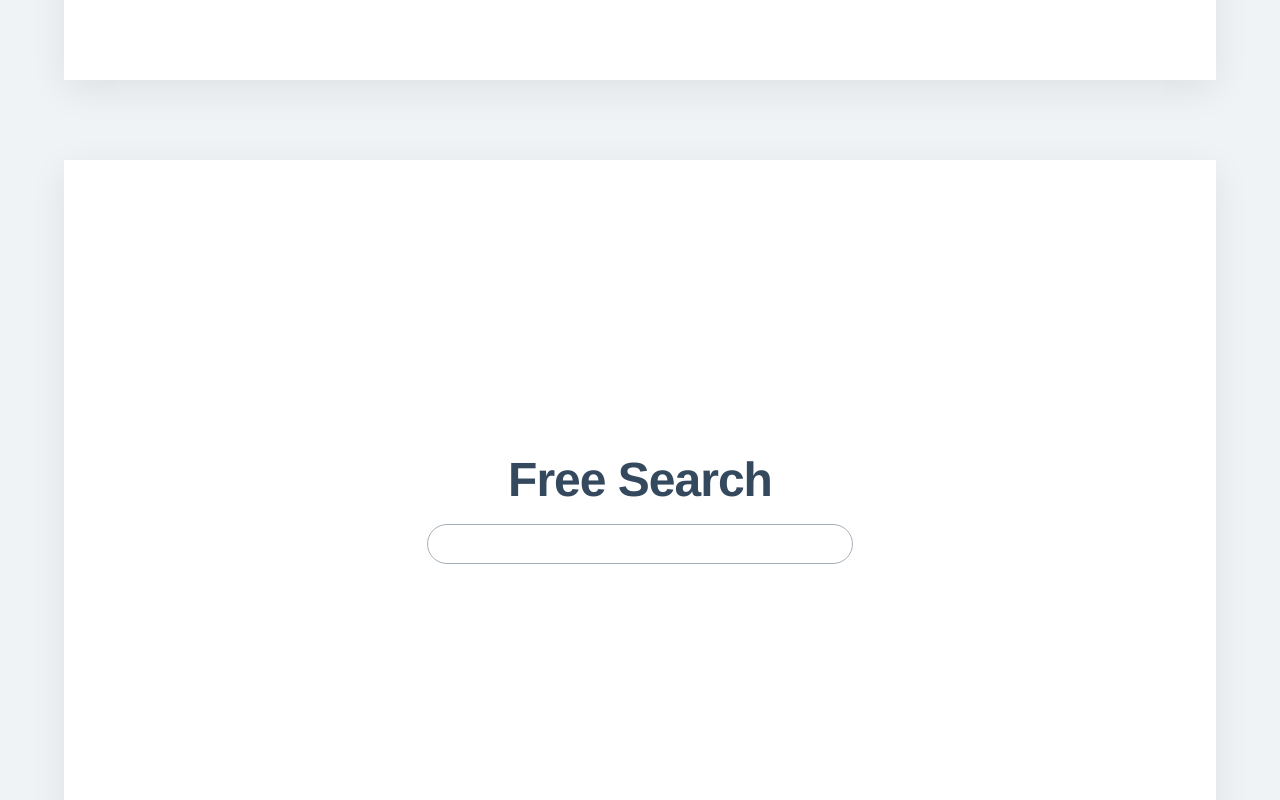
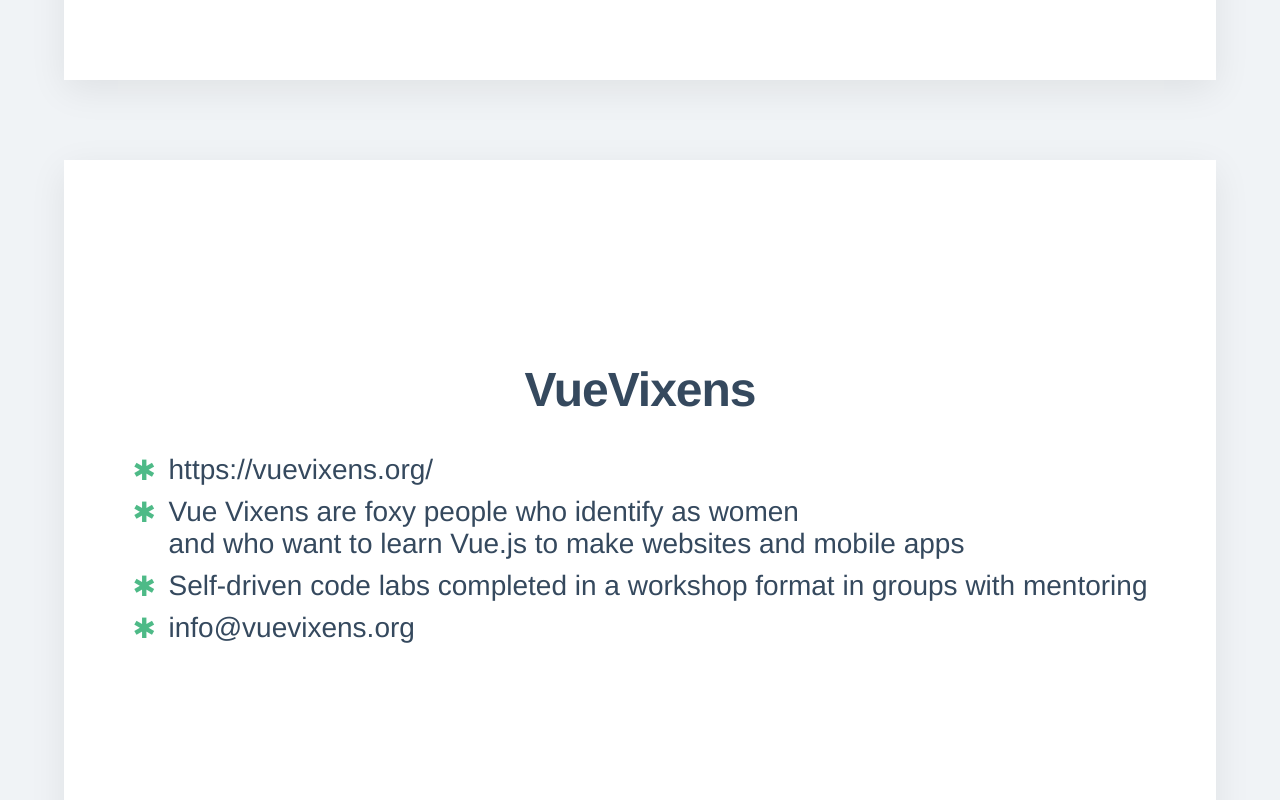
Before and after one commit to pulilab/vue-people-stats, a Vue app: page / in a window 1280 px wide. Shown: the part 4680-5480 px from the top of the page. Built offline with nearby package versions, Linux system fonts and the light colour scheme; no server answers.

Commit message:
feat: add few vue-vixens bullet points

```diff
--- a/src/App.vue
+++ b/src/App.vue
@@ -18,6 +18,24 @@
       <div>
         <h2>{{ s }}</h2>
         <TagChart :graph-data="tags" :subsets="subsets[s]" />
+      </div>
+    </section>
+
+    <section>
+      <div>
+        <h2>VueVixens</h2>
+        <ul>
+          <li>https://vuevixens.org/</li>
+          <li>
+            Vue Vixens are foxy people who identify as women <br />
+            and who want to learn Vue.js to make websites and mobile apps
+          </li>
+          <li>
+            Self-driven code labs completed in a workshop format in groups with
+            mentoring
+          </li>
+          <li>info@vuevixens.org</li>
+        </ul>
       </div>
     </section>
 
```
